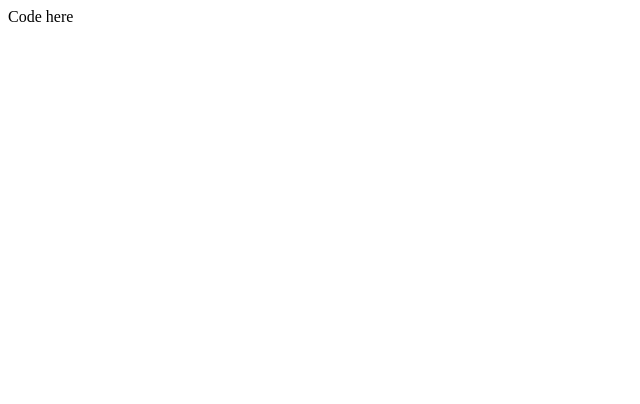
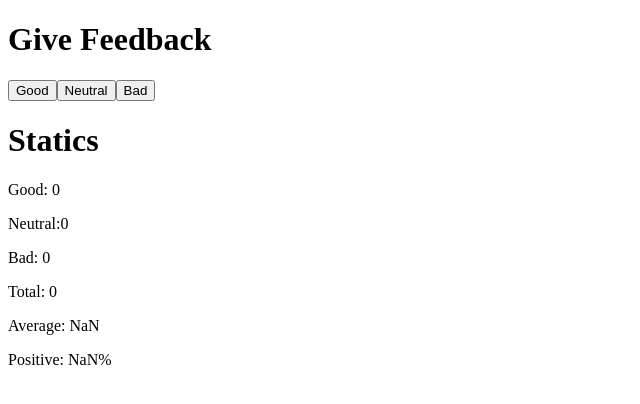
Before and after one commit to Ashokpal24/Full-stack-course-excercises, a React (Vite) app in the folder part1/unicafe/: page / in a window 1280 px wide. Shown: the top 404 px of the page, without its empty margins (0-640 px from the left). Built offline with nearby package versions, Linux system fonts and the light colour scheme.

Commit message:
Excercise 1.7 completed

```diff
--- a/part1/unicafe/src/App.jsx
+++ b/part1/unicafe/src/App.jsx
@@ -4,8 +4,47 @@ const App = () => {
   const [good, SetGood] = useState(0);
   const [neutral, SetNeutral] = useState(0);
   const [bad, SetBad] = useState(0);
+  const [total, setTotal] = useState(0);
 
-  return <div>Code here</div>;
+  return (
+    <div>
+      <h1>Give Feedback</h1>
+      <button
+        onClick={() => {
+          const newValue = good + 1;
+          SetGood(newValue);
+          setTotal(newValue + neutral + bad);
+        }}
+      >
+        Good
+      </button>
+      <button
+        onClick={() => {
+          const newValue = neutral + 1;
+          SetNeutral(newValue);
+          setTotal(good + newValue + bad);
+        }}
+      >
+        Neutral
+      </button>
+      <button
+        onClick={() => {
+          const newValue = bad + 1;
+          SetBad(newValue);
+          setTotal(good + neutral + newValue);
+        }}
+      >
+        Bad
+      </button>
+      <h1>Statics</h1>
+      <p>Good: {good}</p>
+      <p>Neutral:{neutral}</p>
+      <p>Bad: {bad}</p>
+      <p>Total: {total}</p>
+      <p>Average: {(good * 1 + neutral * 0 + bad * -1) / total}</p>
+      <p>Positive: {(good / total) * 100}%</p>
+    </div>
+  );
 };
 
 export default App;
```
Also changed, not shown: 2 other files (tests, documents, lock files or other folders).
